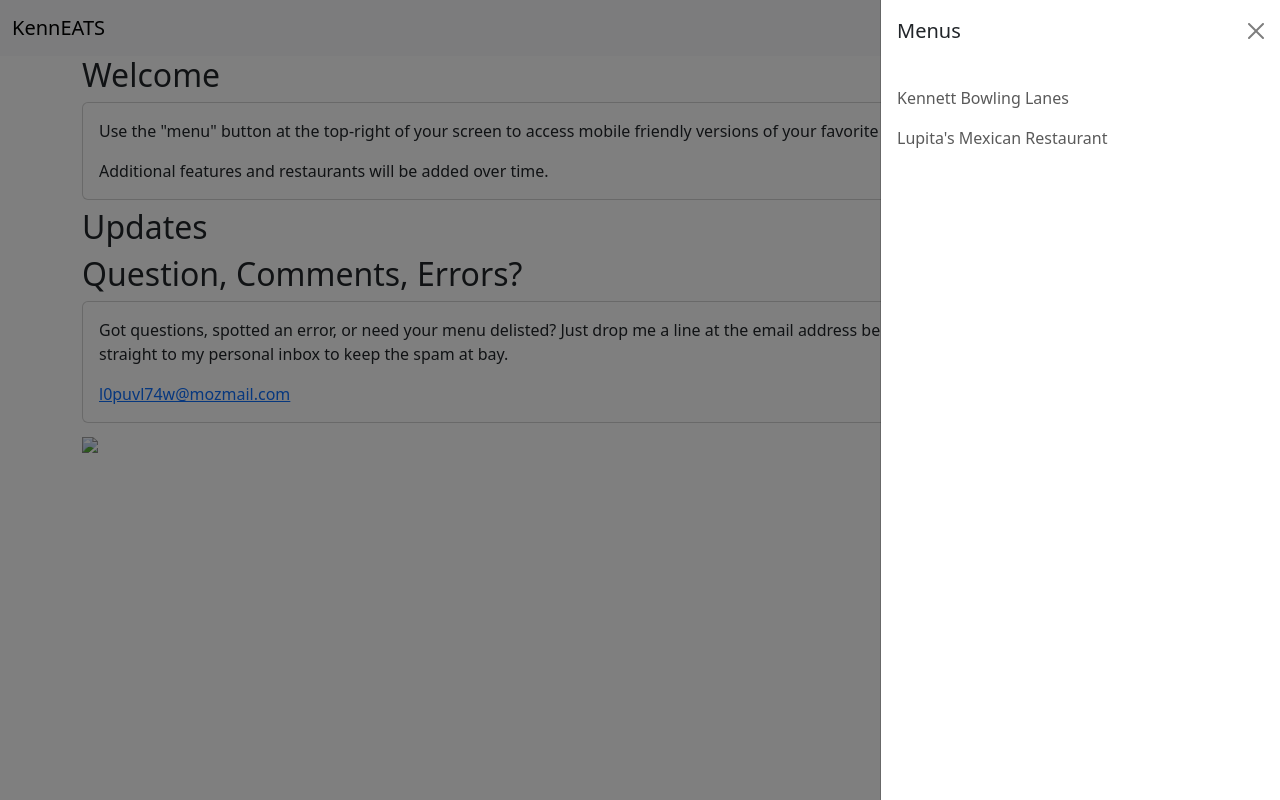
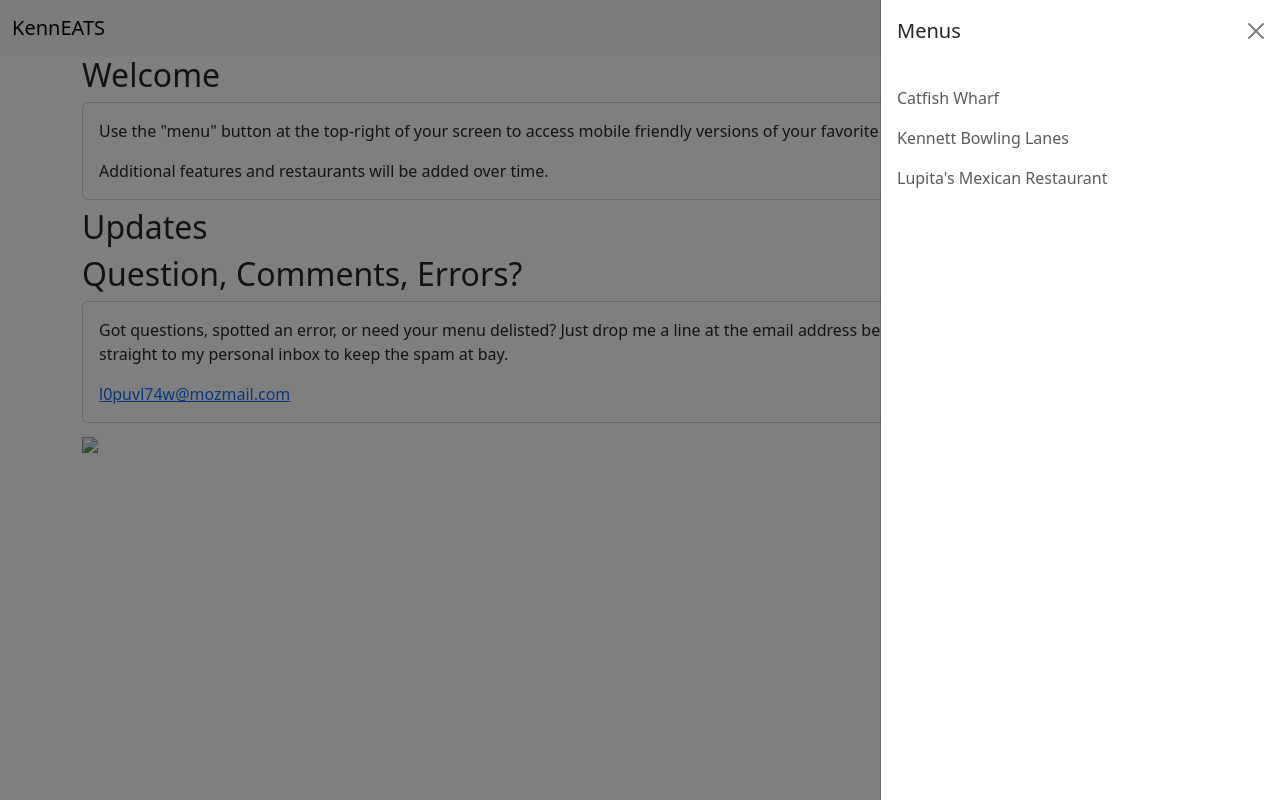
Before and after one commit to adostacey/menu-app, a Django app: template templates/home.html in a window 1280 px wide, after a click on "Menus". Run offline with Django 3.2, Linux system fonts and the light colour scheme; the template is opened without the code that fills it, so the values that code supplies are empty.

Commit message:
Add catfish wharf

```diff
--- a/templates/base.html
+++ b/templates/base.html
@@ -41,6 +41,9 @@
                     <div class="offcanvas-body">
                         <ul class="navbar-nav justify-content-end flex-grow-1 pe-3">
                             <li class="nav-item">
+                                <a class="nav-link" href="/menu/catfishwharf">Catfish Wharf</a>
+                            </li>
+                            <li class="nav-item">
                                 <a class="nav-link" href="/menu/kbl">Kennett Bowling Lanes</a>
                             </li>
                             <li class="nav-item">
```
